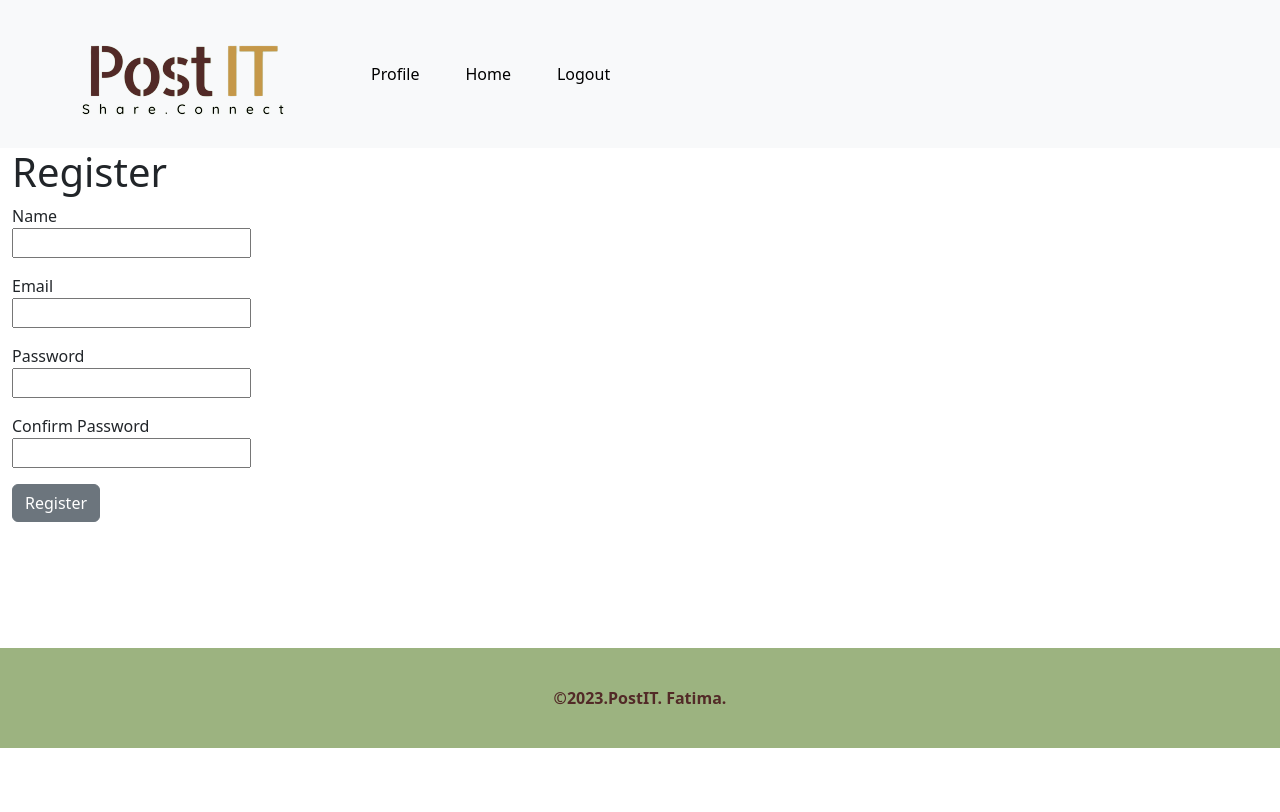
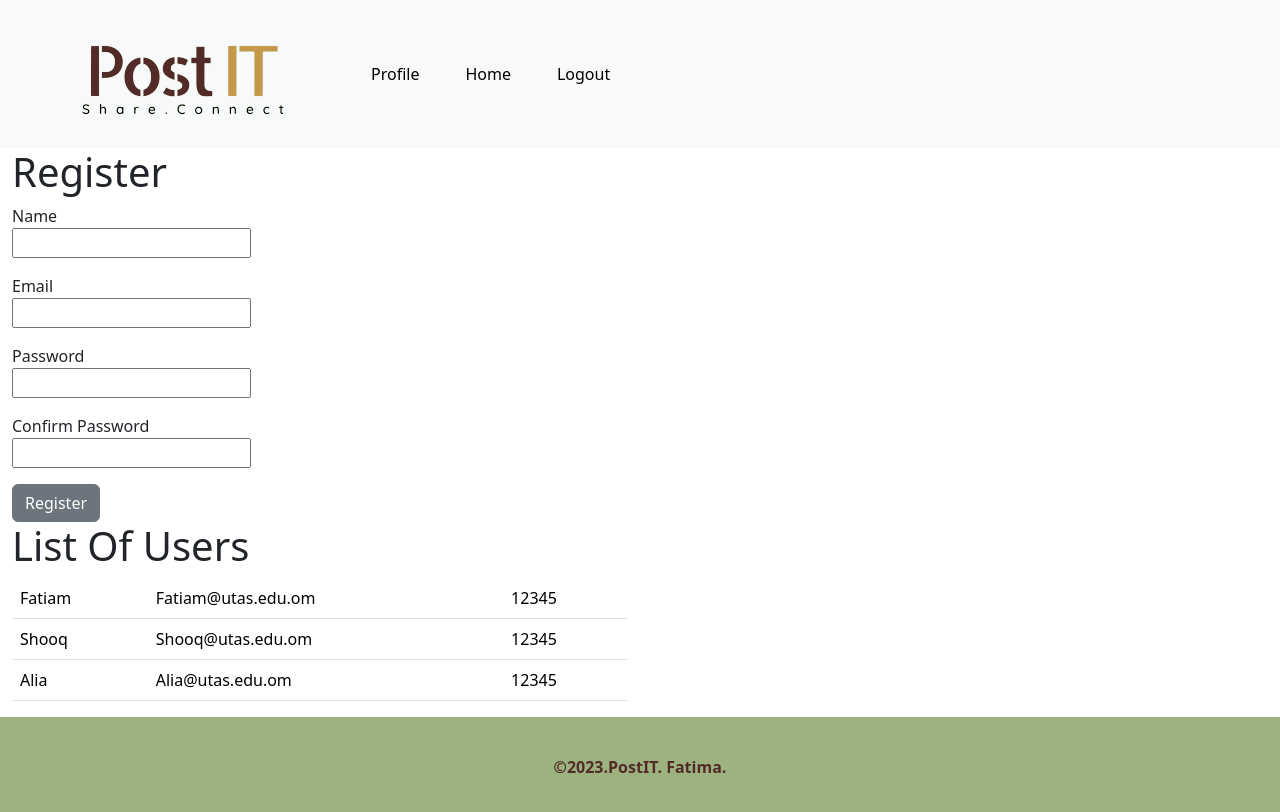
Before and after one commit to alfatima05/Post-it, a React (Create React App) app in the folder client/: page /register in a window 1280 px wide. Shown: the top 812 px of the page. Built offline with nearby package versions, Linux system fonts and the light colour scheme.

Commit message:
update the UserSlice

```diff
--- a/client/src/Components/Register.js
+++ b/client/src/Components/Register.js
@@ -3,6 +3,7 @@
 import * as yup from "yup";
 import { useForm } from "react-hook-form";
 import { yupResolver } from "@hookform/resolvers/yup";
+import { useSelector } from "react-redux";
 
 import {
   Button,
@@ -22,6 +23,8 @@
     handleSubmit,
     formState: { errors },
   } = useForm({ resolver: yupResolver(userSchema) });
+
+  const userList = useSelector((state) => state.users.value);
 
   // Handle form submission
 
@@ -75,6 +78,22 @@
           </Col>
         </Row>
       </Form>
+      <Row>
+        <Col md={6}>
+          <h1>List Of Users</h1>
+          <table className="table">
+            <tbody>
+              {userList.map((user) => (
+                <tr key={user.id}>
+                  <td>{user.name}</td>
+                  <td>{user.email}</td>
+                  <td>{user.password}</td>
+                </tr>
+              ))}
+            </tbody>
+          </table>
+        </Col>
+      </Row>
     </Container>
   );
 };
--- /dev/null
+++ b/client/src/ExampleData.js
@@ -0,0 +1,20 @@
+export const UsersData = [
+  {
+    id: 1,
+    name: "Fatiam",
+    email: "Fatiam@utas.edu.om",
+    password: "12345",
+  },
+  {
+    id: 2,
+    name: "Shooq",
+    email: "Shooq@utas.edu.om",
+    password: "12345",
+  },
+  {
+    id: 3,
+    name: "Alia",
+    email: "Alia@utas.edu.om",
+    password: "12345",
+  },
+];
--- a/client/src/Features/UserSlice.js
+++ b/client/src/Features/UserSlice.js
@@ -1,6 +1,7 @@
 import { createSlice } from "@reduxjs/toolkit";
+import { UsersData } from "../ExampleData";
 
-const initialState = { value: [] };
+const initialState = { value: UsersData };
 
 export const userSlice = createSlice({
   name: "users",
--- a/client/src/Store/store.js
+++ b/client/src/Store/store.js
@@ -2,6 +2,7 @@
 import userReduser from "../Features/UserSlice";
 
 export const store = configureStore({
-  reducer: {},
-  users: userReduser,
+  reducer: {
+    users: userReduser,
+  },
 });
--- a/client/src/index.js
+++ b/client/src/index.js
@@ -3,6 +3,7 @@
 import App from "./App";
 import { store } from "../src/Store/store";
 import { Provider } from "react-redux";
+import Login from "./Components/Login";
 
 const root = ReactDOM.createRoot(document.getElementById("root"));
 
```
